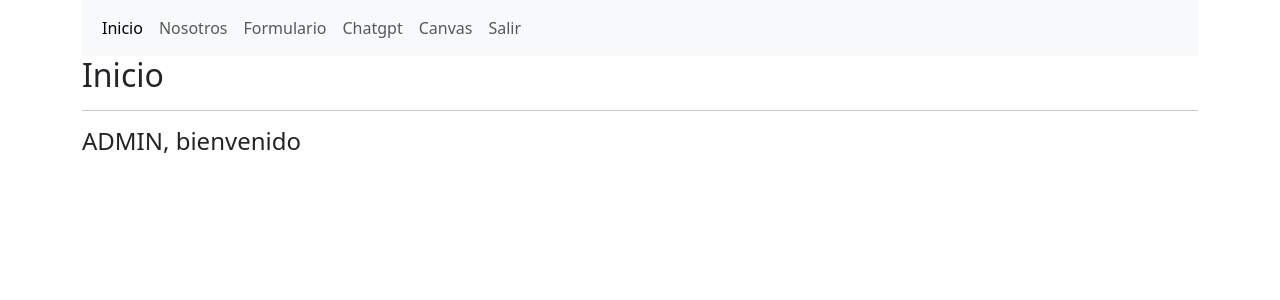
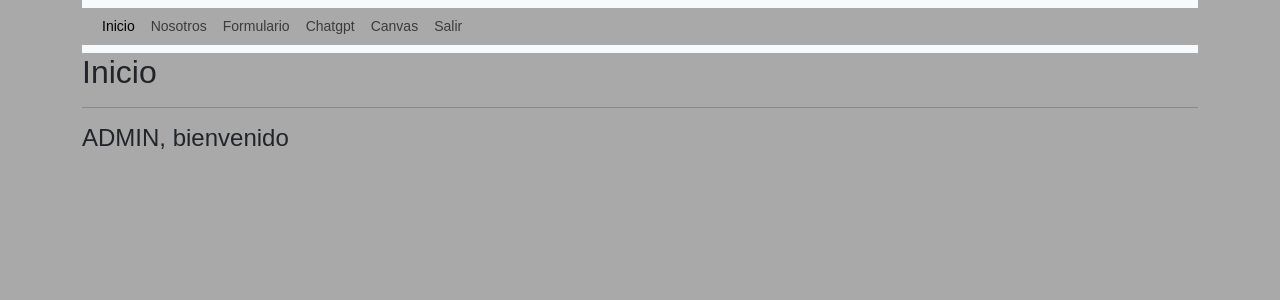
Before and after one commit to GiovannniSanchez/canvas_tec, a Django app: page / in a window 1280 px wide. Shown: the top 300 px of the page. Run offline with Django 4.2, Linux system fonts and the light colour scheme; a user stored in the database is signed in.

Commit message:
modificación: implementacion de respuestas a canvas: Se modifica la función def canvas de views.py para obtener el ultimo registro de respuesta ChatGPT e implementarse en canvas.html. Se crea un pre estilo de colores para la UI

```diff
--- a/usuario/templates/base.html
+++ b/usuario/templates/base.html
@@ -6,6 +6,18 @@
     <meta name="viewport" content="width=device-width, initial-scale=1.0">
     <link href="https://cdn.jsdelivr.net/npm/bootstrap@5.3.0-alpha3/dist/css/bootstrap.min.css" rel="stylesheet">
     <title>Aplicación</title>
+    <style>
+        body{
+            background-color: darkgrey;
+        }
+        .container{
+            background-color: darkgray;
+        }
+        .container-fluid{
+            background-color: darkgrey;
+        }
+    </style>
+
 </head>
 <body>
 
--- a/usuario/templates/home.html
+++ b/usuario/templates/home.html
@@ -1,15 +1,30 @@
 {% extends 'base.html' %}
 
 {% block content %}
-
-<h2>Inicio</h2>
-{% if request.user.is_authenticated %}
+<!DOCTYPE html>
+<html>
+<head>
+	<meta charset="UTF-8">
+	<meta name="viewport" content="width=device-width, initial-scale=1.0">
+	<style>
+		body {
+            font-family: Arial, Helvetica, sans-serif;
+            font-size: 14px;
+            line-height: 1.5;
+            margin: 0;
+            padding: 0;
+            background-color: darkgrey;
+        }
+	</style>
+</head>
+<body>
+    <h2>Inicio</h2>
+    {% if request.user.is_authenticated %}
     <hr>
     <h4>
         {{ user.username | upper }}, bienvenido
     </h4>
-{% endif %}
-
-
-
+    {% endif %}
+</body>
+</html>
 {% endblock %}
```
Also changed, not shown: backds/templates/canvas.html (+14 -8 lines), backds/views.py (+10 -6 lines), db.sqlite3.
